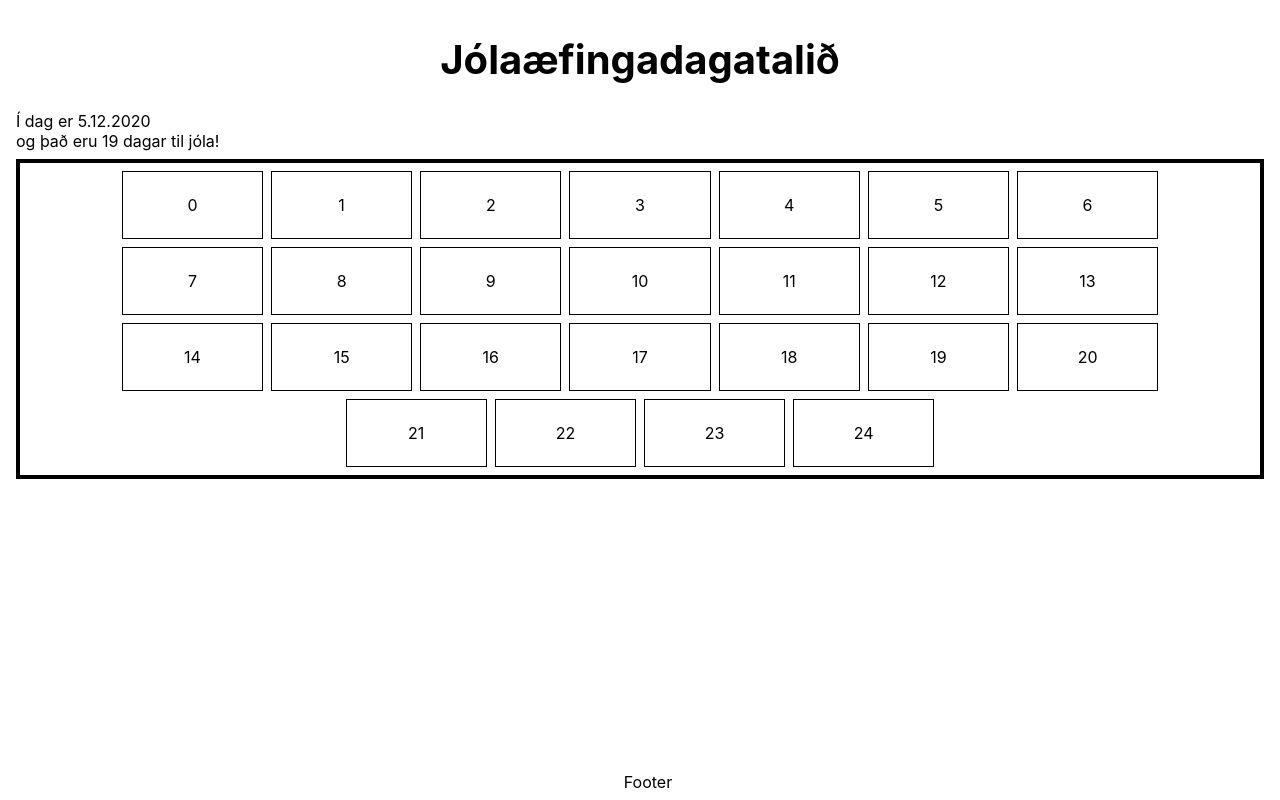
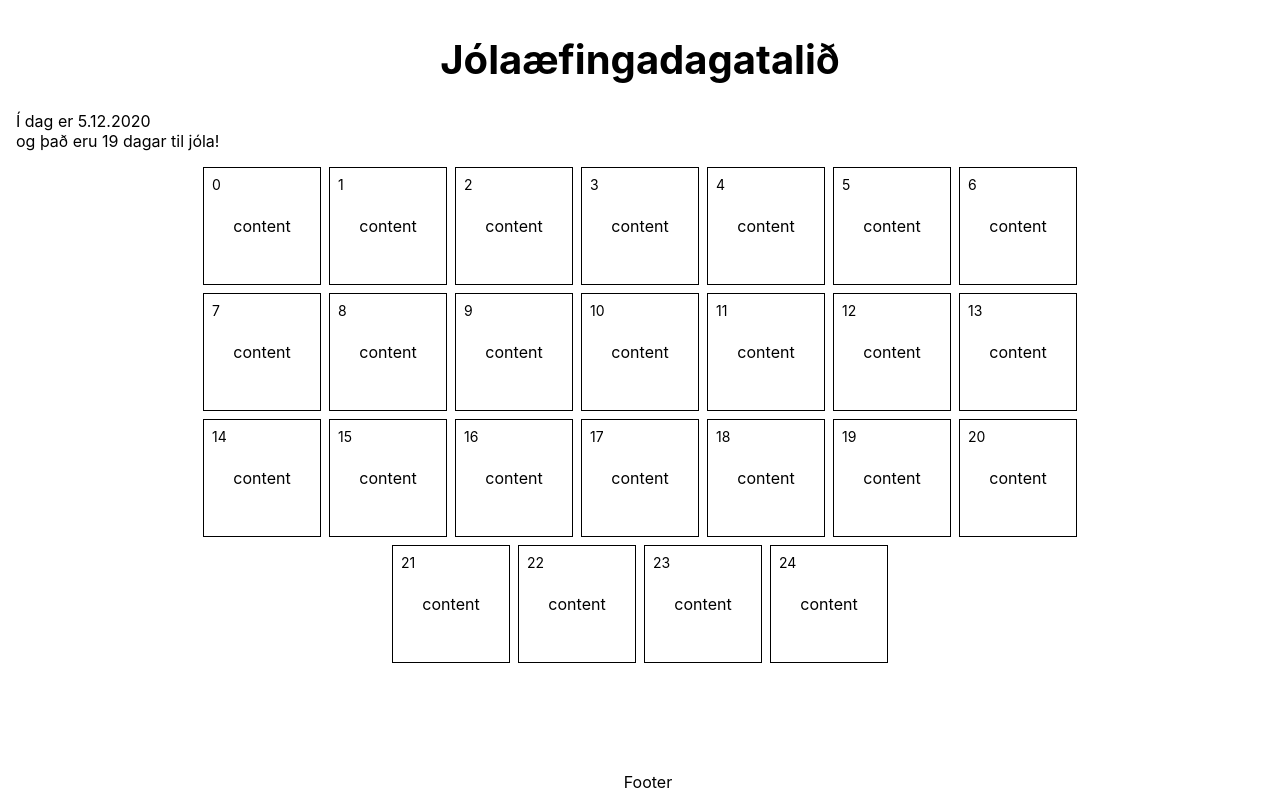
Before and after one commit to eseinn-zz/eseinn.github.io, a React (Create React App) app: page / in a window 1280 px wide. Built offline with nearby package versions, Linux system fonts and the light colour scheme.

Commit message:
Structure day with number and content

```diff
--- a/src/Body/Calendar.js
+++ b/src/Body/Calendar.js
@@ -1,9 +1,8 @@
 import styled from 'styled-components';
-
+import Day from './Day';
 const Wrapper = styled.div`
   margin: 8px 0;
   padding: 4px;
-  border: 4px solid;
 `;
 
 const Container = styled.div`
@@ -11,26 +10,10 @@ const Container = styled.div`
   flex-direction: column;
 `;
 
-const Day = styled.div`
-  height: 50px;
-  border: 1px solid;
-  display: flex;
-  padding: 8px;
-  align-items: center;
-  min-width: 50px;
-  margin: 4px;
-  justify-content: center;
-  flex: 0 0 10%;
-`;
-
 const Week = styled.div`
   display: flex;
   flex-direction: row;
   justify-content: center;
-`;
-const LastWeek = styled.div`
-  display: flex;
-  flex-direction: row;
 `;
 
 const renderDays = () => {
@@ -38,7 +21,7 @@ const renderDays = () => {
   const rows = [];
   const count = 25;
   for (let day = 0; day < count; day++) {
-    days.push(<Day>{day}</Day>);
+    days.push(<Day day={day} />);
 
     if ((day + 1) % 7 === 0 || day === count - 1) {
       rows.push(<Week>{days}</Week>);
--- /dev/null
+++ b/src/Body/Day.js
@@ -0,0 +1,38 @@
+import styled from 'styled-components';
+
+const Wrapper = styled.div`
+  height: 100px;
+  border: 1px solid;
+  display: flex;
+  padding: 8px;
+  min-width: 100px;
+  margin: 4px;
+  justify-content: center;
+  flex-direction: column;
+  justify-content: start;
+`;
+const Number = styled.div`
+  font-size: 14px;
+  position: absolute;
+`;
+const ContentWrapper = styled.div`
+  flex: 1;
+  display: flex;
+  justify-content: center;
+  align-items: center;
+`;
+const ContentContainer = styled.div``;
+
+const Day = ({ day }) => {
+  console.log(day);
+  return (
+    <Wrapper>
+      <Number>{day}</Number>
+      <ContentWrapper>
+        <ContentContainer>content</ContentContainer>
+      </ContentWrapper>
+    </Wrapper>
+  );
+};
+
+export default Day;
--- a/src/Body/index.js
+++ b/src/Body/index.js
@@ -1,5 +1,7 @@
 import Calendar from './Calendar';
+import Day from './Day';
+
 import Body from './Body';
 
-export { Calendar };
+export { Calendar, Day };
 export default Body;
```
Also changed, not shown: 1 other file (tests, documents, lock files or other folders).
